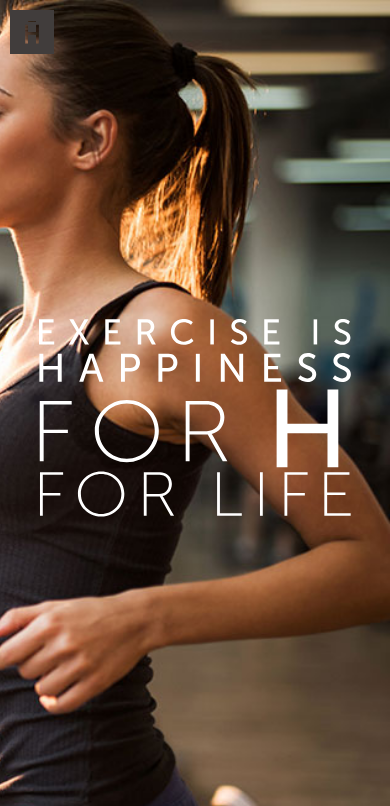
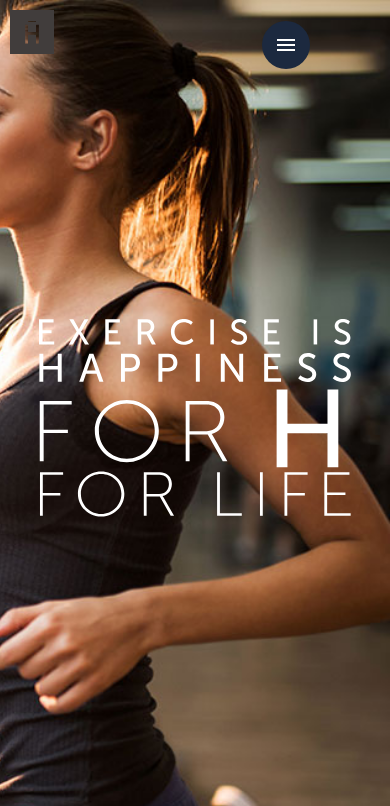
Before and after one commit to kobayashiwa/es6-study-4-12-29, a plain HTML site: page index.html in a window 390 px wide. Shown: the top 806 px of the page. Drawn offline with nearby package versions, Linux system fonts and the light colour scheme.

Commit message:
“toggleのコメントアウトを外す”

```diff
--- a/index.html
+++ b/index.html
@@ -37,13 +37,11 @@
             </header>
         </div>
 
-
-
-        <!--<div class="toggle">
+        <div class="toggle">
             <span></span>
             <span></span>
             <span></span>
-        </div>-->
+        </div>
 
         <div class="toggle-menu"></div>
 
```
